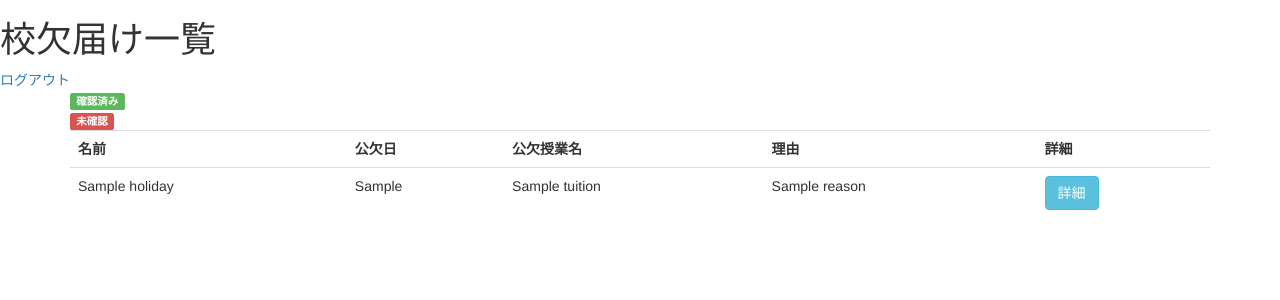
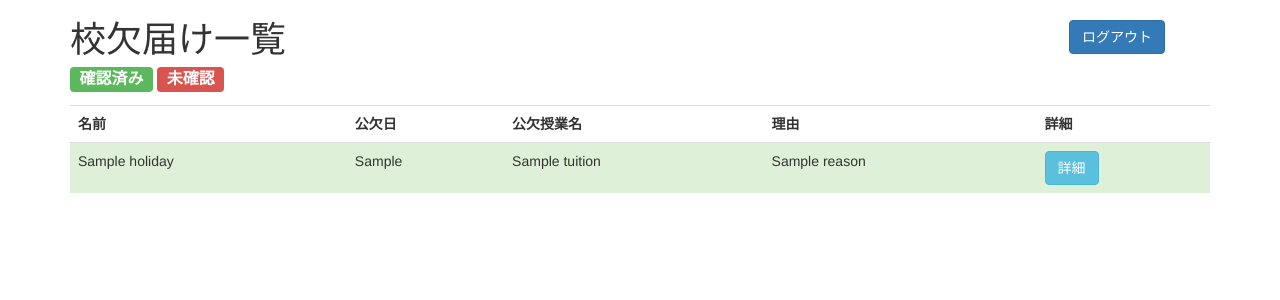
Before and after one commit to mikanyo-guruto/holidoys_system, a CakePHP app: the page made by cakephp/app/View/Holidays/root_list.ctp in a window 1280 px wide. Shown: the top 300 px of the page. Run offline with PHP 8.4 and a stand-in for CakePHP, Linux system fonts and the light colour scheme; the template is opened without the code that fills it: most values are stand-ins (such as "Sample title", 1, 10 or a date in 2020); some libraries are stand-ins or nearby versions.

Commit message:
デザインを調整

```diff
--- a/cakephp/app/Controller/HolidaysController.php
+++ b/cakephp/app/Controller/HolidaysController.php
@@ -49,7 +49,7 @@
 
             if($this->Holiday->save($update, false, $check)){
                 $this->Session->setFlash(__('確認しました。'));
-                return $this->redirect($this->referer());
+                return $this->redirect("./root_list");
             }
             else{
                 $this->Session->setFlash(__('更新できませんでした。'));
--- a/cakephp/app/View/Holidays/root_list.ctp
+++ b/cakephp/app/View/Holidays/root_list.ctp
@@ -3,16 +3,17 @@
 <head>
 <title></title>
 <link rel="stylesheet" href="/test/holidoys_system/cakephp/css/bootstrap.min.css">
+<link rel="stylesheet" href="/test/holidoys_system/cakephp/css/list_style.css">
 </head>
 <body>
-<div class="main">
+<div class="container">
+    <?php echo $this->Html->link('ログアウト', array('action' => 'index'), array('class' => 'btn btn-primary login')); ?>
 	<h1>校欠届け一覧</h1>
 
-	<?php echo $this->Html->link('ログアウト', array('action' => 'index')); ?>
-
-	<div class="container">
-		<span class="label label-success">確認済み</span><br>
+	<div class="info">
+		<span class="label label-success">確認済み</span>
 		<span class="label label-danger">未確認</span>
+    </div>
 		<table class="table">
 			<tr>
 				<th>名前</th>
@@ -23,7 +24,14 @@
 			</tr>
 			<?php foreach($students as $date): ?>
 
-			<tr>
+			<?php
+                if(h($date['Holiday']['checked'])){
+                    echo '<tr class="success">';
+                }
+                else{
+                    echo '<tr class="danger">';
+                }
+            ?>
 				<td><?php echo h($date['Holiday']['student_name']) ?></td>
 				<td><?php echo h($date['Holiday']['public_holidays']) ?></td>
 				<td><?php echo h($date['Tuition']['name']) ?></td>
@@ -31,13 +39,14 @@
 				<td><?php echo $this->Html->link('詳細', array('action' => 'root_detail', $date['Holiday']['id']), array('class' => 'btn btn-info')); ?></td>
 			</tr>
 			<?php endforeach; ?>
-
+		</table>
+        <div class="paginator">
 			<?php
 				echo $this->Paginator->prev('<<前へ', array(), null, array('class' => 'prev disabled'));
 				echo $this->Paginator->numbers(array('separator' => ''));
 				echo $this->Paginator->next('次へ>>', array(), null, array('class' => 'next disabled'));
 			?>
-		</table>
+            </div>
 	</div>
 </div>
 </body>
--- /dev/null
+++ b/cakephp/app/webroot/css/list_style.css
@@ -0,0 +1,22 @@
+.login {
+    margin-top: 20px;
+    margin-right: 45px;
+    float: right;
+}
+
+.info {
+    margin-bottom: 15px;
+}
+.info .label {
+    font-size: 16px;
+}
+
+
+.paginator {
+    text-align: center;
+    width: auto;
+}
+
+.paginator > span:not(:last-child) {
+    margin-right: 5px;
+}
```
